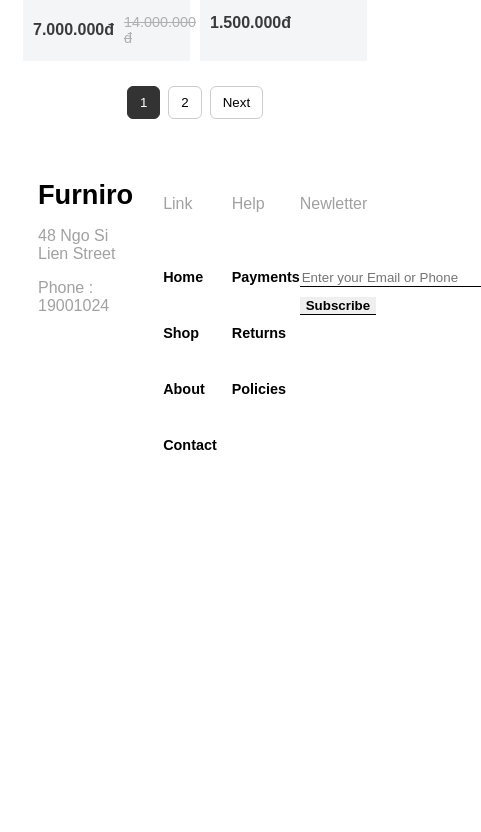
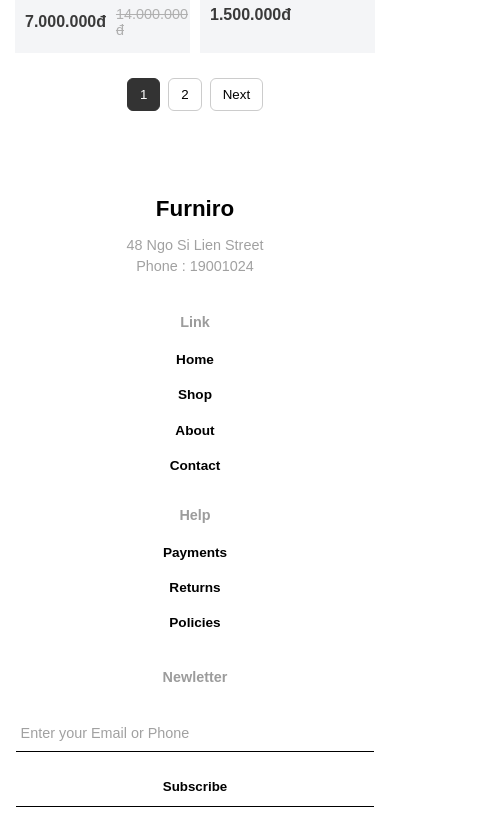
Before and after one commit to phanchuc123/MyWeb, a React (Vite) app: page /MyWeb/shop in a window 390 px wide. Shown: the part 2516-3348 px from the top of the page, 481 px wide, since content can reach past the window. Before the commit the page ends 3103 px from the top, so only its background shows below. Built offline with nearby package versions, Linux system fonts and the light colour scheme.

Commit message:
fix base path for GitHub Pages

```diff
--- a/src/App.css
+++ b/src/App.css
@@ -0,0 +1,15 @@
+* {
+    margin: 0;
+    padding: 0;
+    box-sizing: border-box;
+}
+
+body {
+    overflow-x: hidden;
+    width: 100%;
+    max-width: 100%;
+}
+
+html {
+    overflow-x: hidden;
+}
--- a/src/component/Header.jsx
+++ b/src/component/Header.jsx
@@ -7,7 +7,7 @@
 import logo from "../img/logo.png"
 export default function Header(){
     return (
-        <BrowserRouter basename="/MyWeb">
+        <BrowserRouter basename="/MyWeb" className ="back">
         <header>
             <div className="header_logo">
                  <div className="logo">
--- a/src/component/Home1.jsx
+++ b/src/component/Home1.jsx
@@ -6,7 +6,7 @@
         <div className="container_home1">
             <div className="btn-buy">
                 <p>New Arrival</p>
-                <h2>Discover our New Collection</h2>
+                <h2 className="title">Discover our New Collection</h2>
                 <p>Lorem ipsum dolor sit amet, consectetur adipiscing elit. Ut elit tellus, luctus nec ullamcorper mattis.</p><br />
                 <Link to ="/shop" className="btn-buy_now">BUY NOW</Link>
             </div>
--- a/src/css/Header.css
+++ b/src/css/Header.css
@@ -1,8 +1,11 @@
 
+.back{
+    max-width: 100vw;
+}
 header{
     display: flex;
     justify-content: space-between;
-    max-width: 100%;
+    max-width: 100vw;
     padding: 0 30px;
     position: sticky;
     top:0;
--- a/src/css/Home1.css
+++ b/src/css/Home1.css
@@ -1,36 +1,42 @@
 .container_home1{
     background-image: url("../img/nenHome.png");
-    width: 100vw;
+    width: 100%;
     height: 900px;
     position: relative;
-    background-position: top ;
+    background-position:center;
     background-size: cover;
     z-index: 1;
 }
 .btn-buy{
     width: 40%;
-    height: 40%;
+    height: auto;
+    min-height: 30%;
     flex-shrink: 0;
     position: absolute;
     right: 20%;
     top:40%;
     background-color: rgba(255, 255, 255,0.8);
     border-radius: 10px;
-    padding-left: 10px;
+    padding: 20px;
     display: inline-block;
     z-index: 2;
+    box-sizing: border-box;
 }
 .btn-buy p{
     color: #000;
     font-size: 1.2rem;
+    margin: 5px 0;
 }
-.btn-buy h2{
+.btn-buy .title{
     color:  #c69728;
-    font-size: 2.2rem;
+    font-size: 2em;
     font-weight: bold;
+    text-align: start;
+    margin: 10px 0;
 }
 
 .btn-buy_now{
+    display: inline-block;
     padding: 20px 40px;
     background-color:#c69728 ;
     border: none;
@@ -39,16 +45,88 @@
     cursor: pointer;
     margin-top: 10px;
     text-decoration: none;
-    position: relative;
+    transition: background-color 0.3s;
+}
+.btn-buy_now:hover{
+    background-color: #a87d1f;
 }
 @media  (max-width :1023px) {
     .container_home1{
-        max-width: 100vw;
         height: 700px;
-        background-size: cover;
     }
     .btn-buy{
-        max-width: 100%;
-        height: 60%;
+        width: 50%;
+        right: 10%;
+        top: 35%;
+        padding: 15px;
+    }
+    .btn-buy .title{
+        font-size: 1.8em;
+    }
+
+    .btn-buy p{
+        font-size: 1rem;
     }
 }
+
+
+/* Mobile */
+@media (max-width: 767px) {
+    .container_home1{
+        height: 500px;
+        background-position: center;
+    }
+
+    .btn-buy{
+        width: 85%;
+        right: 7.5%;
+        top: auto;
+        bottom: 30px;
+        padding: 15px;
+        min-height: auto;
+    }
+
+    .btn-buy p{
+        font-size: 0.9rem;
+        margin: 3px 0;
+    }
+
+    .btn-buy .title{
+        font-size: 1.5em;
+        margin: 8px 0;
+    }
+
+    .btn-buy_now{
+        padding: 15px 30px;
+        font-size: 0.9rem;
+        width: 100%;
+        text-align: center;
+    }
+}
+
+/* Mobile nhỏ */
+@media (max-width: 480px) {
+    .container_home1{
+        height: 450px;
+    }
+
+    .btn-buy{
+        width: 90%;
+        right: 5%;
+        bottom: 20px;
+        padding: 12px;
+    }
+
+    .btn-buy p{
+        font-size: 0.85rem;
+    }
+
+    .btn-buy .title{
+        font-size: 1.3em;
+    }
+
+    .btn-buy_now{
+        padding: 12px 25px;
+        font-size: 0.85rem;
+    }
+}
--- a/src/css/Subscribe.css
+++ b/src/css/Subscribe.css
@@ -1,55 +1,243 @@
 .container_sub{
-    display: grid;
-    grid-template-columns: repeat(3,1fr);
-    height: 400px;
+    display: flex;
+    justify-content: space-between;
+    align-items: flex-start;
+    flex-wrap: wrap;
+    padding: 40px 5%;
+    gap: 40px;
+    box-sizing: border-box;
+    width: 100%;
+    max-width: 100%;
+    min-height: 400px;
 }
+
 .sub_name{
-    padding: 0 30px;
+    flex: 1;
+    min-width: 250px;
 }
+
 .sub_name span{
     font-size: 1.7em;
     font-weight: bold;
+    display: block;
+    margin-bottom: 15px;
 }
+
 .container_sub p{
     color: rgb(161, 161, 161);
+    margin: 5px 0;
 }
+
 .sub_service{
+    flex: 1;
     display: flex;
-    gap:100px;
+    gap: 80px;
+    min-width: 250px;
 }
-.sub_service-link,.sub_service-help{
+
+.sub_service-link,
+.sub_service-help{
     display: flex;
     flex-direction: column;
-    gap :40px;
+    gap: 25px;
 }
+
+.sub_service-link p,
+.sub_service-help p{
+    font-weight: bold;
+    color: #9c9c9c;
+    margin-bottom: 5px;
+}
+
 .link{
     text-decoration: none;
     font-size: 0.9em;
     font-weight: bold;
     font-family: Arial, Helvetica, sans-serif;
     color: black;
+    transition: color 0.3s;
+    line-height: 1.5;
 }
+
+.link:hover{
+    color: #c69728;
+}
+
 .sub_input{
+    flex: 1;
     display: flex;
     flex-direction: column;
-    gap:40px;
+    gap: 25px;
+    min-width: 250px;
 }
+
+.sub_input > p{
+    font-weight: bold;
+    color: #9c9c9c;
+}
+
 .sub_input-on{
     display: flex;
-    flex-wrap: wrap;
-    gap:10px;
+    gap: 10px;
+    align-items: flex-end;
 }
-.sub_input-on input ,button{
+
+.sub_input-on input{
+    flex: 1;
+    padding: 10px 5px;
     border: none;
     border-bottom: 1px solid black;
+    outline: none;
+    background: transparent;
+    font-size: 0.9em;
+}
+
+.sub_input-on input::placeholder{
+    color: rgb(161, 161, 161);
 }
 
 .sub_input-on button{
+    padding: 10px 20px;
+    border: none;
+    border-bottom: 1px solid black;
+    background: transparent;
     font-weight: bold;
     cursor: pointer;
+    transition: all 0.3s;
+    white-space: nowrap;
 }
-@media (max-width: 768px){
+
+.sub_input-on button:hover{
+    color: #c69728;
+    border-bottom-color: #c69728;
+}
+
+/* Tablet */
+@media (max-width: 1023px) {
+    .container_sub{
+        padding: 35px 4%;
+        gap: 35px;
+    }
+
+    .sub_name,
+    .sub_service,
+    .sub_input{
+        min-width: 200px;
+    }
+
     .sub_service{
-        gap:15px;
+        gap: 50px;
     }
 }
+
+/* Mobile Landscape / Small Tablet */
+@media (max-width: 850px) {
+    .container_sub{
+        gap: 30px;
+    }
+
+    .sub_name{
+        flex: 1 1 100%;
+        text-align: center;
+    }
+
+    .sub_service{
+        flex: 1 1 45%;
+        justify-content: center;
+    }
+
+    .sub_input{
+        flex: 1 1 45%;
+    }
+}
+
+/* Mobile */
+@media (max-width: 767px) {
+    .container_sub{
+        flex-direction: column;
+        padding: 30px 5%;
+        gap: 35px;
+        align-items: center;
+    }
+
+    .sub_name{
+        width: 100%;
+        text-align: center;
+        min-width: 100%;
+    }
+
+    .sub_name span{
+        font-size: 1.5em;
+    }
+
+    .sub_service{
+        width: 100%;
+        justify-content: space-around;
+        gap: 40px;
+        min-width: 100%;
+    }
+
+    .sub_service-link,
+    .sub_service-help{
+        gap: 20px;
+        text-align: center;
+    }
+
+    .sub_input{
+        width: 100%;
+        min-width: 100%;
+        align-items: center;
+    }
+
+    .sub_input-on{
+        width: 100%;
+        max-width: 400px;
+    }
+}
+
+/* Mobile nhỏ */
+@media (max-width: 480px) {
+    .container_sub{
+        padding: 25px 4%;
+        gap: 30px;
+    }
+
+    .sub_name span{
+        font-size: 1.4em;
+    }
+
+    .container_sub p{
+        font-size: 0.9em;
+    }
+
+    .sub_service{
+        flex-direction: column;
+        gap: 25px;
+        align-items: center;
+    }
+
+    .sub_service-link,
+    .sub_service-help{
+        width: 100%;
+        gap: 15px;
+    }
+
+    .link{
+        font-size: 0.85em;
+    }
+
+    .sub_input-on{
+        flex-direction: column;
+        gap: 15px;
+        width: 100%;
+    }
+
+    .sub_input-on input,
+    .sub_input-on button{
+        width: 100%;
+    }
+
+    .sub_input-on button{
+        padding: 12px 20px;
+    }
+}
--- a/src/css/Template.css
+++ b/src/css/Template.css
@@ -3,17 +3,109 @@
     display: flex;
     flex-direction: column;
     margin-top: 20px;
-    transition: all linear 0.3s;
+    transition: all ease-in-out 0.3s;
+    max-width: 100%;
+    box-sizing: border-box;
 }
+
 .card:hover{
+    transform: scale(1.05);
+}
+
+.card_img{
+    width: 100%;
+    max-width: 100%;
+    overflow: hidden;
+    border-radius: 8px;
+}
+
+.card_img img{
+    width: 100%;
+    height: auto;
+    object-fit: cover;
+    display: block;
+    transition: transform 0.3s ease;
+}
+
+.card:hover .card_img img{
     transform: scale(1.1);
 }
+
 .card_des{
     font-size: 1.2em;
     font-weight: bold;
     color: #000;
     align-self: center;
-    margin-top: 5px;
-    font-family:Arial, Helvetica, sans-serif;
+    margin-top: 8px;
+    font-family: Arial, Helvetica, sans-serif;
     margin-bottom: 5px;
+    text-align: center;
+    padding: 0 10px;
+    word-wrap: break-word;
 }
+
+/* Tablet */
+@media (max-width: 1023px) {
+    .card{
+        margin-top: 15px;
+    }
+
+    .card_img{
+        border-radius: 6px;
+    }
+
+    .card_des{
+        font-size: 1.1em;
+        margin-top: 6px;
+    }
+}
+
+/* Mobile */
+@media (max-width: 767px) {
+    .card{
+        margin-top: 10px;
+        max-width: 180px;
+    }
+
+    .card:hover{
+        transform: scale(1.02);
+    }
+
+    .card:hover .card_img img{
+        transform: scale(1.05);
+    }
+
+    .card_img{
+        border-radius: 5px;
+        height: 180px;
+    }
+
+    .card_img img{
+        height: 100%;
+        object-fit: cover;
+    }
+
+    .card_des{
+        font-size: 0.9em;
+        margin-top: 6px;
+        padding: 0 5px;
+    }
+}
+
+/* Mobile nhỏ */
+@media (max-width: 480px) {
+    .card{
+        margin-top: 8px;
+        max-width: 150px;
+    }
+
+    .card_img{
+        border-radius: 4px;
+        height: 150px;
+    }
+
+    .card_des{
+        font-size: 0.85em;
+        margin-top: 5px;
+    }
+}
```
